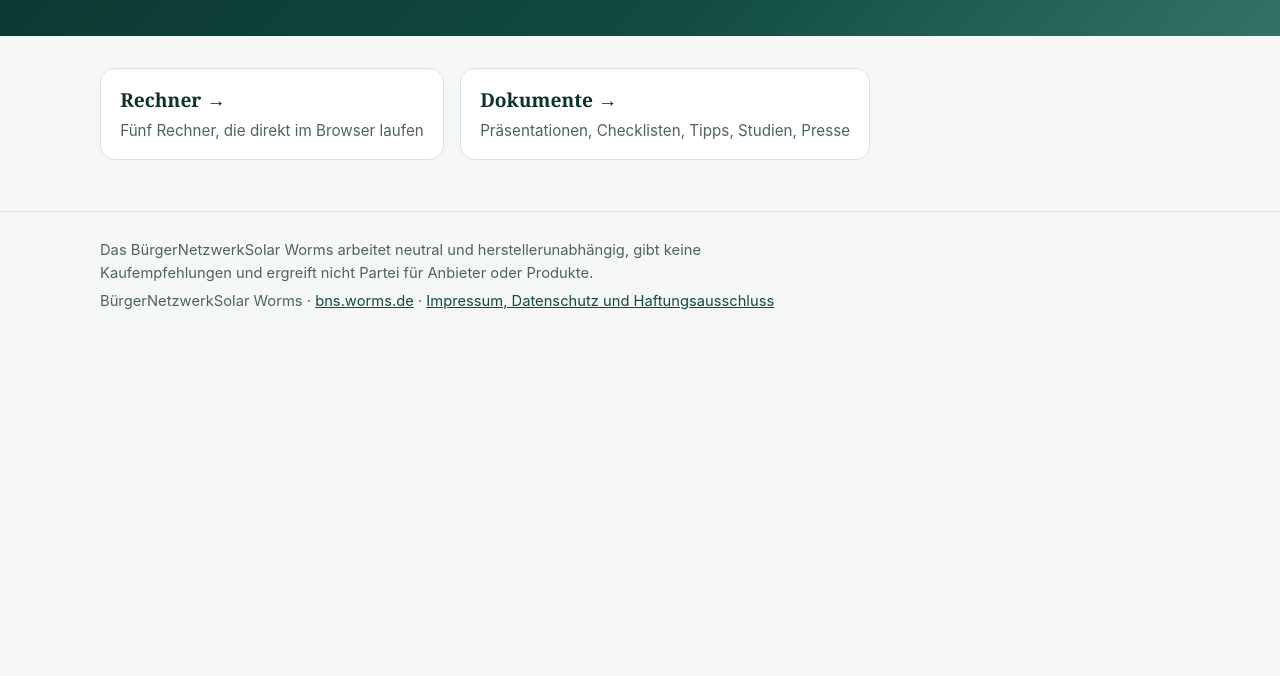
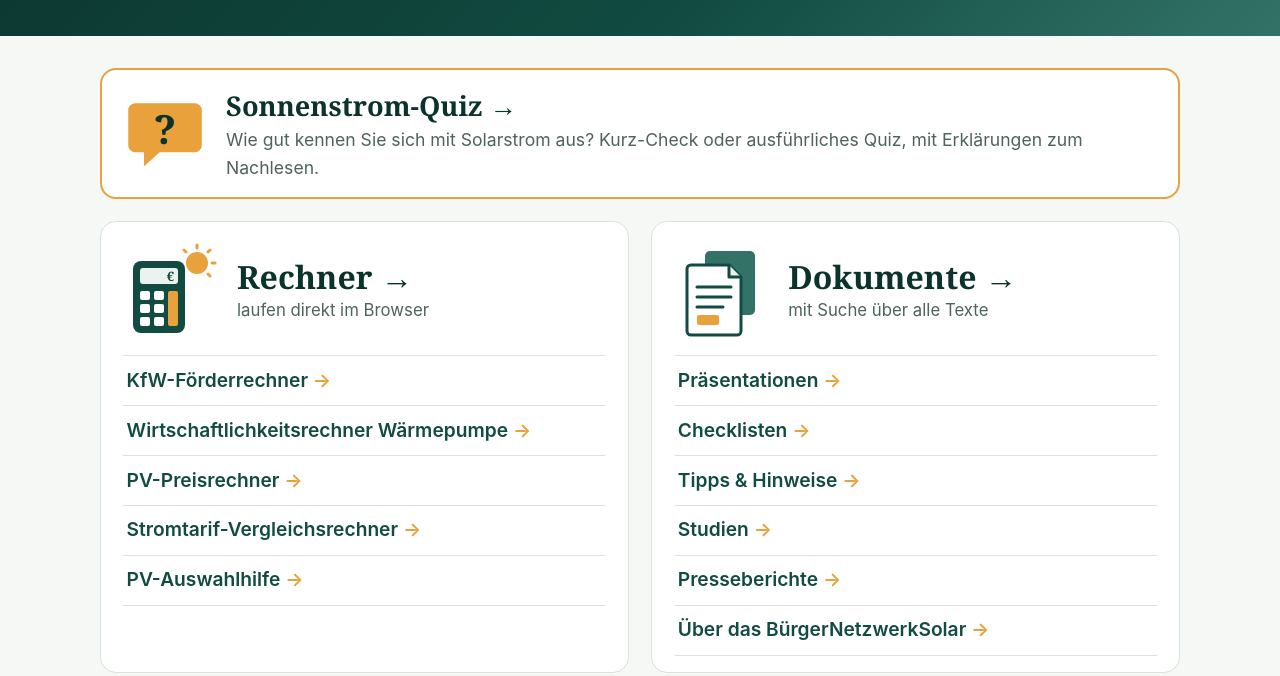
Before and after one commit to bns-worms/bns-worms.github.io, a plain HTML site: page index.html in a window 1280 px wide. Shown: the part 234-910 px from the top of the page. Before the commit the page ends 800 px from the top, so only its background shows below. Drawn offline with Linux system fonts and the light colour scheme.

Commit message:
Add files via upload

```diff
--- a/index.html
+++ b/index.html
@@ -65,13 +65,30 @@
            color:var(--muted); font-size:.92rem; }
   footer p { margin:.3rem 0; max-width:46rem; }
   footer a { color:var(--pine); }
-  .wahl { display:flex; flex-wrap:wrap; gap:1rem; }
-  .wahl a { display:block; min-width:15rem; background:var(--card); border:1px solid var(--line); border-radius:14px;
-            padding:1rem 1.2rem; color:var(--pine-deep); text-decoration:none; font-family:var(--serif);
-            font-weight:700; font-size:1.2rem; }
-  .wahl a span { display:block; font-family:var(--sans); font-weight:400; font-size:.95rem; color:var(--muted); margin-top:.3rem; }
-  .wahl a:hover { box-shadow:0 6px 16px rgba(11,51,44,.18); }
-  .wahl a:focus-visible { outline:3px solid var(--focus); outline-offset:3px; }
+  .quiz { display:flex; align-items:center; gap:1.2rem; background:var(--card); border:2px solid var(--amber);
+          border-radius:16px; padding:1rem 1.3rem; margin:0 0 1.4rem; color:var(--ink); text-decoration:none; }
+  .quiz:hover { box-shadow:0 6px 16px rgba(11,51,44,.18); }
+  .quiz:focus-visible, .karte-gross a:focus-visible { outline:3px solid var(--focus); outline-offset:3px; }
+  .quiz svg { flex:0 0 auto; width:84px; height:84px; }
+  .quiz b { display:block; font-family:var(--serif); font-size:1.7rem; color:var(--pine-deep); line-height:1.2; }
+  .quiz span { display:block; font-size:1.1rem; color:var(--muted); margin-top:.25rem; }
+  .gross { display:grid; gap:1.4rem; grid-template-columns:repeat(auto-fit,minmax(min(340px,100%),1fr)); }
+  .karte-gross { background:var(--card); border:1px solid var(--line); border-radius:16px; padding:1.3rem 1.4rem 1rem; }
+  .karte-gross > a.kopf { display:flex; align-items:center; gap:1.1rem; text-decoration:none; color:var(--pine-deep); }
+  .karte-gross > a.kopf svg { flex:0 0 auto; width:96px; height:96px; }
+  .karte-gross > a.kopf b { font-family:var(--serif); font-size:2rem; line-height:1.15; }
+  .karte-gross > a.kopf small { display:block; font-family:var(--sans); font-weight:400; font-size:1.05rem; color:var(--muted); }
+  .karte-gross ul { list-style:none; margin:1rem 0 0; padding:0; border-top:1px solid var(--line); }
+  .karte-gross li a { display:block; padding:.6rem .2rem; border-bottom:1px solid var(--line); font-size:1.2rem;
+                      font-weight:600; color:var(--pine); text-decoration:none; }
+  .karte-gross li a:hover { background:var(--mint); }
+  .karte-gross li a::after { content:" →"; color:var(--amber); }
+  @media (max-width:560px) {
+    .quiz svg { width:64px; height:64px; }
+    .quiz b { font-size:1.4rem; }
+    .karte-gross > a.kopf svg { width:72px; height:72px; }
+    .karte-gross > a.kopf b { font-size:1.6rem; }
+  }
 </style>
 </head>
 <body>
@@ -95,10 +112,61 @@
 </header>
 <main>
   <div class="innen">
-    <div class="wahl">
-      <a href="https://bns-worms.github.io/rechner/">Rechner →<span>Fünf Rechner, die direkt im Browser laufen</span></a>
-      <a href="https://bns-worms.github.io/dokumente/">Dokumente →<span>Präsentationen, Checklisten, Tipps, Studien, Presse</span></a>
+    <a class="quiz" href="https://bns-worms.github.io/dokumente/quiz.html">
+      <svg viewBox="0 0 96 96" aria-hidden="true">
+  <path d="M14 14h68a8 8 0 0 1 8 8v40a8 8 0 0 1-8 8H42L24 86V70H14a8 8 0 0 1-8-8V22a8 8 0 0 1 8-8z" fill="#E9A13B"/>
+  <text x="48" y="60" text-anchor="middle" font-family="Georgia,serif" font-size="46" font-weight="700" fill="#0B332C">?</text>
+</svg>
+      <span><b>Sonnenstrom-Quiz&nbsp;→</b><span>Wie gut kennen Sie sich mit Solarstrom aus? Kurz-Check oder ausführliches Quiz,
+      mit Erklärungen zum Nachlesen.</span></span>
+    </a>
+    <div class="gross">
+      <section class="karte-gross">
+        <a class="kopf" href="https://bns-worms.github.io/rechner/"><svg viewBox="0 0 96 96" aria-hidden="true">
+  <circle cx="74" cy="20" r="11" fill="#E9A13B"/>
+  <g stroke="#E9A13B" stroke-width="3" stroke-linecap="round">
+    <line x1="74" y1="2" x2="74" y2="5"/><line x1="92" y1="20" x2="89" y2="20"/><line x1="87" y1="7" x2="85" y2="9"/>
+    <line x1="61" y1="7" x2="63" y2="9"/><line x1="87" y1="33" x2="85" y2="31"/>
+  </g>
+  <rect x="10" y="18" width="52" height="72" rx="8" fill="#114B41"/>
+  <rect x="17" y="25" width="38" height="16" rx="3" fill="#EAF3EE"/>
+  <text x="51" y="38" text-anchor="end" font-family="Georgia,serif" font-size="13" font-weight="700" fill="#114B41">€</text>
+  <g fill="#FFFFFF">
+    <rect x="17" y="48" width="10" height="9" rx="2"/><rect x="31" y="48" width="10" height="9" rx="2"/>
+    <rect x="17" y="61" width="10" height="9" rx="2"/><rect x="31" y="61" width="10" height="9" rx="2"/>
+    <rect x="17" y="74" width="10" height="9" rx="2"/><rect x="31" y="74" width="10" height="9" rx="2"/>
+  </g>
+  <rect x="45" y="48" width="10" height="35" rx="2" fill="#E9A13B"/>
+</svg><span><b>Rechner&nbsp;→</b><small>laufen direkt im Browser</small></span></a>
+        <ul>
+          <li><a href="https://bns-worms.github.io/rechner/foerderrechner.html">KfW-Förderrechner</a></li>
+          <li><a href="https://bns-worms.github.io/rechner/waermepumpe.html">Wirtschaftlichkeitsrechner Wärmepumpe</a></li>
+          <li><a href="https://bns-worms.github.io/rechner/pv-preisrechner.html">PV-Preisrechner</a></li>
+          <li><a href="https://bns-worms.github.io/rechner/tarifvergleich.html">Stromtarif-Vergleichsrechner</a></li>
+          <li><a href="https://bns-worms.github.io/rechner/pv-auswahlhilfe.html">PV-Auswahlhilfe</a></li>
+        </ul>
+      </section>
+      <section class="karte-gross">
+        <a class="kopf" href="https://bns-worms.github.io/dokumente/"><svg viewBox="0 0 96 96" aria-hidden="true">
+  <rect x="30" y="8" width="50" height="64" rx="5" fill="#337367"/>
+  <path d="M16 22h38l12 12v54a4 4 0 0 1-4 4H16a4 4 0 0 1-4-4V26a4 4 0 0 1 4-4z" fill="#FFFFFF" stroke="#114B41" stroke-width="3"/>
+  <path d="M54 22v12h12" fill="#EAF3EE" stroke="#114B41" stroke-width="3" stroke-linejoin="round"/>
+  <g stroke="#114B41" stroke-width="3" stroke-linecap="round">
+    <line x1="22" y1="44" x2="56" y2="44"/><line x1="22" y1="54" x2="56" y2="54"/><line x1="22" y1="64" x2="48" y2="64"/>
+  </g>
+  <rect x="22" y="72" width="22" height="10" rx="2" fill="#E9A13B"/>
+</svg><span><b>Dokumente&nbsp;→</b><small>mit Suche über alle Texte</small></span></a>
+        <ul>
+          <li><a href="https://bns-worms.github.io/dokumente/#praesentationen">Präsentationen</a></li>
+          <li><a href="https://bns-worms.github.io/dokumente/#checklisten">Checklisten</a></li>
+          <li><a href="https://bns-worms.github.io/dokumente/#tipps">Tipps &amp; Hinweise</a></li>
+          <li><a href="https://bns-worms.github.io/dokumente/#studien">Studien</a></li>
+          <li><a href="https://bns-worms.github.io/dokumente/#presse">Presseberichte</a></li>
+          <li><a href="https://bns-worms.github.io/dokumente/#bns">Über das BürgerNetzwerkSolar</a></li>
+        </ul>
+      </section>
     </div>
+
   </div>
 </main>
 <footer>
```
